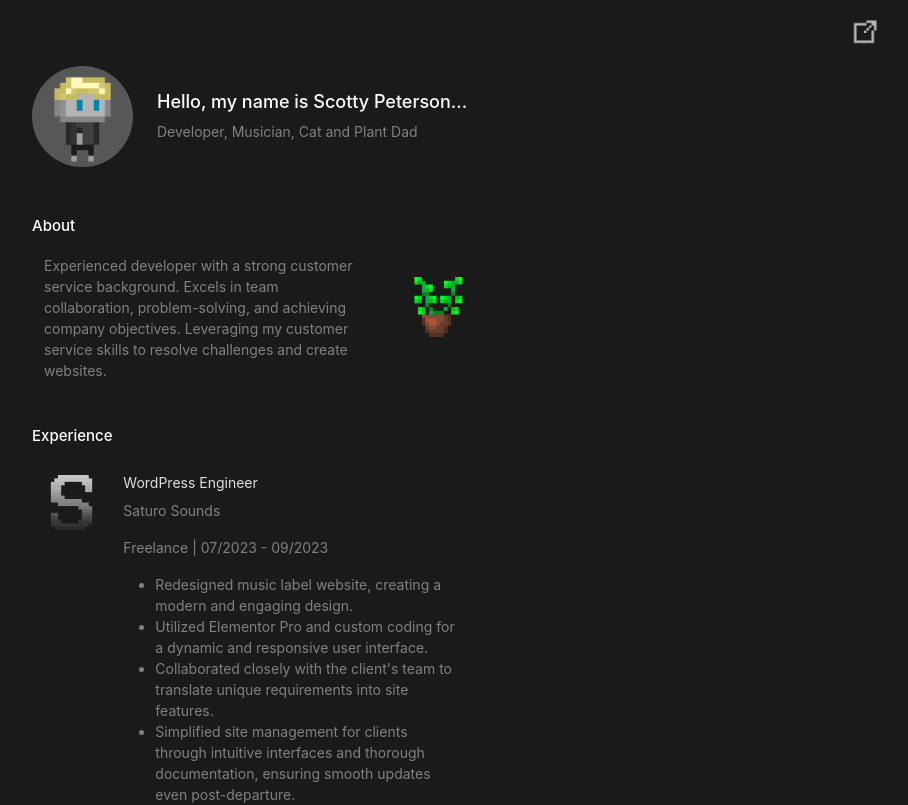
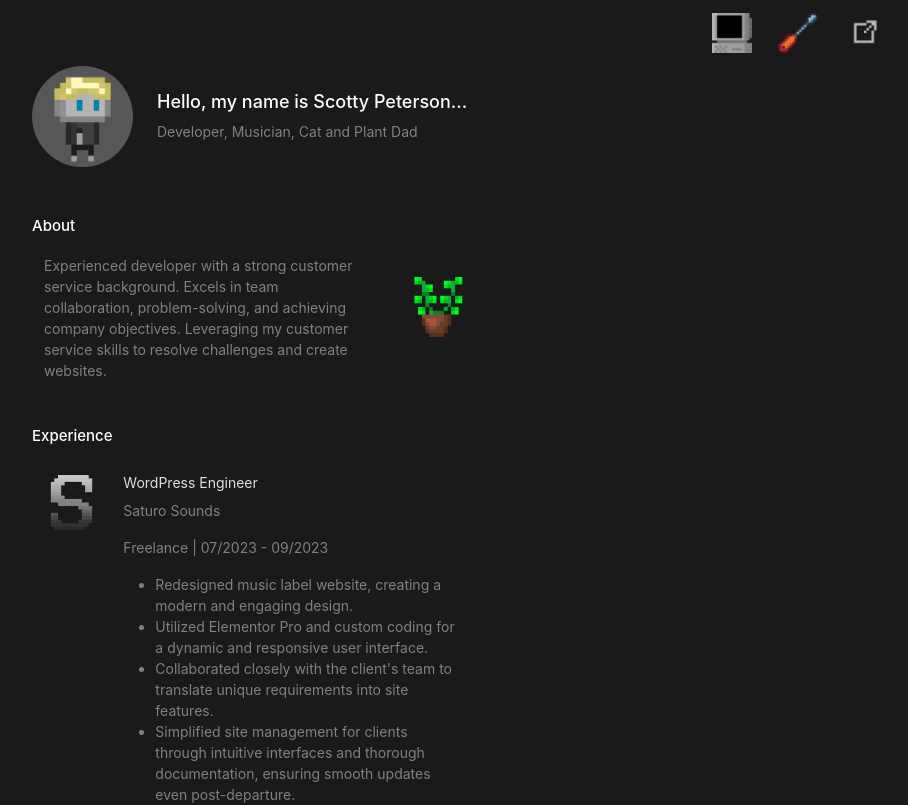
Before and after one commit to Scottsdaaale/Porfolio-Site, a React (Create React App) app: page / in a window 1280 px wide. Shown: the top 805 px of the page, without its empty margins (370-1278 px from the left). Built offline with nearby package versions, Linux system fonts and the light colour scheme.

Commit message:
added gif image for sandbox link

```diff
--- a/src/components/Header.jsx
+++ b/src/components/Header.jsx
@@ -1,9 +1,10 @@
 import React, { useState, useEffect } from "react";
 import { Navbar, Nav } from "react-bootstrap";
 import { Link } from "react-router-dom";
-import computer from "../images/Computer2.png";
+import computer from "../images/Computer.gif";
 import music from "../images/Speaker4.png";
 import externalLink from "../images/ExternalLink.png";
+import tool from "../images/Tool2.gif";
 
 const Header = () => {
   const [scrolling, setScrolling] = useState(false);
@@ -29,7 +30,7 @@ const Header = () => {
   return (
     <Navbar className={`sticky-top ${scrolling ? "scrolling" : ""}`}>
       <Nav className="ms-auto">
-        {/* <Navbar.Brand as={Link} to="/" className={`hoverable ${scrolling ? "scrolling" : ""}`}>
+        <Navbar.Brand as={Link} to="/" className={`hoverable ${scrolling ? "scrolling" : ""}`}>
           <img
             src={computer}
             alt="Computer"
@@ -40,7 +41,7 @@ const Header = () => {
           />
         </Navbar.Brand>
 
-        <Navbar.Brand as={Link} to="/music" className={`hoverable ${scrolling ? "scrolling" : ""}`}>
+        {/* <Navbar.Brand as={Link} to="/music" className={`hoverable ${scrolling ? "scrolling" : ""}`}>
           <img
             src={music}
             alt="Music"
@@ -50,6 +51,16 @@ const Header = () => {
             style={{ marginRight: "10px" }}
           />
         </Navbar.Brand> */}
+        <Navbar.Brand as={Link} to="/sandbox" className={`hoverable ${scrolling ? "scrolling" : ""}`}>
+          <img
+            src={tool}
+            alt="Sandbox page"
+            width="40"
+            height="40"
+            className="hoverable-image"
+            style={{ marginRight: "10px" }}
+          />
+        </Navbar.Brand>
         <Navbar.Brand as={Link} to="https://linktr.ee/scottsdaaale" target="_blank" className={`hoverable ${scrolling ? "scrolling" : ""}`}>
           <img
             src={externalLink}
```
